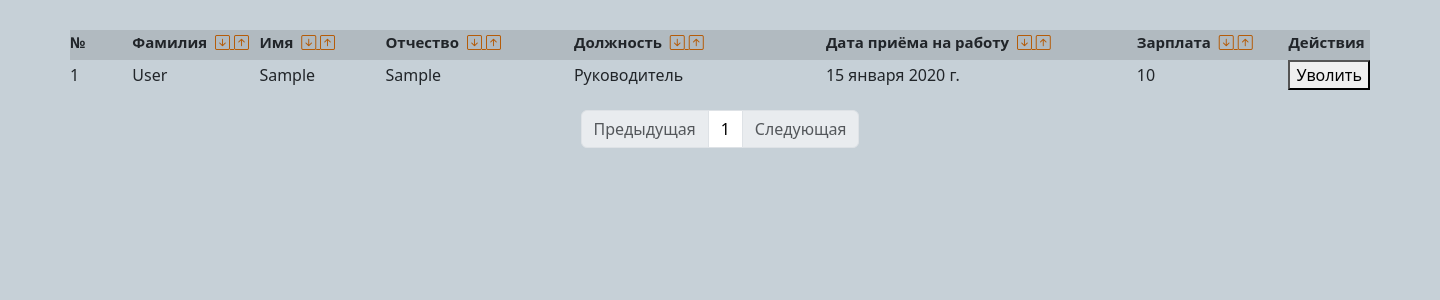
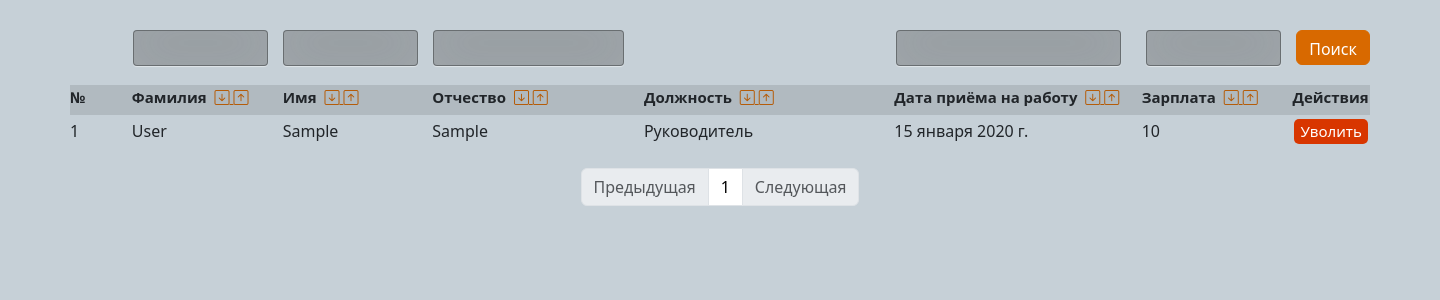
Before and after one commit to SwedL/industrial-company, a Django app: page /department/1/1/1/ in a window 1440 px wide. Shown: the part 60-360 px from the top of the page. Run offline with Django 5.2, Linux system fonts and the light colour scheme; data comes from the database, SQL or seed files in the repository; tables that the repository leaves empty hold one stand-in row (values such as "Sample post"); style sheets or scripts are compiled from the project's sources; some libraries are stand-ins or nearby versions.

Commit message:
add search field in view

```diff
--- a/structure/forms.py
+++ b/structure/forms.py
@@ -1,26 +1,36 @@
-from django.forms import CharField, ModelForm, TextInput, PasswordInput, ChoiceField
+from django import forms
 from django.contrib.auth.forms import AuthenticationForm
 from django.urls import reverse
+from django.utils import timezone
+
 from .models import Employee
 
 
 class UserLoginForm(AuthenticationForm):
     """Форма авторизация пользователя"""
 
-    username = CharField(label='Логин', widget=TextInput(attrs={
+    username = forms.CharField(label='Логин', widget=forms.TextInput(attrs={
         'class': 'form-control py-4', 'placeholder': 'Username'}))
-    password = CharField(label='Пароль', widget=PasswordInput(attrs={
+    password = forms.CharField(label='Пароль', widget=forms.PasswordInput(attrs={
         'class': 'form-control py-4', 'placeholder': 'Password'}))
 
     class Meta:
         fields = ('username', 'password')
 
 
-class AddEmployeeForm(ModelForm):
-    # first_name = CharField(required=True, widget=TextInput(attrs={"class": "clrtxt", "placeholder": "Имя"}))
-    # last_name = CharField(required=True, widget=TextInput(attrs={"class": "clrtxt", "placeholder": "Фамилия"}))
-    # patronymic = CharField(required=True, widget=TextInput(attrs={"class": "clrtxt", "placeholder": "Отчество"}))
-    # position = ChoiceField()
+class SearchEmployeeForm(forms.Form):
+    last_name = forms.CharField(max_length=50, required=False)
+    first_name = forms.CharField(max_length=50, required=False)
+    patronymic = forms.CharField(max_length=50, required=False)
+    employment_date = forms.DateField(required=False)
+    salary = forms.IntegerField(required=False)
+
+    # class Meta:
+    #     model = Employee
+    #     fields = ['last_name', 'first_name', 'patronymic', 'employment_date', 'salary']
+
+
+class AddEmployeeForm(forms.ModelForm):
 
     class Meta:
         model = Employee
--- a/structure/static/structure/css/department.css
+++ b/structure/static/structure/css/department.css
@@ -10,52 +10,123 @@
 }
 
 /* line 9, ../../Users/Алексей/PycharmProjects/industrial-company-server/industrial-company/structure/static/structure/sass/department.sass */
+.main-section__search {
+  display: flex;
+  flex-direction: row;
+  width: 1300px;
+  margin: 0 auto;
+  margin-bottom: 20px;
+  font-size: 15px;
+}
+
+/* line 16, ../../Users/Алексей/PycharmProjects/industrial-company-server/industrial-company/structure/static/structure/sass/department.sass */
 .main-section__table {
   width: 1300px;
   margin: 0 auto;
   margin-bottom: 20px;
 }
 
-/* line 13, ../../Users/Алексей/PycharmProjects/industrial-company-server/industrial-company/structure/static/structure/sass/department.sass */
+/* line 20, ../../Users/Алексей/PycharmProjects/industrial-company-server/industrial-company/structure/static/structure/sass/department.sass */
 .main-section__navigation {
   display: flex;
   justify-content: center;
   margin: 0 auto;
 }
 
-/* line 18, ../../Users/Алексей/PycharmProjects/industrial-company-server/industrial-company/structure/static/structure/sass/department.sass */
+/* line 25, ../../Users/Алексей/PycharmProjects/industrial-company-server/industrial-company/structure/static/structure/sass/department.sass */
+.form-search {
+  width: 1300px;
+  height: 35px;
+  display: flex;
+  flex-direction: row;
+}
+
+/* line 31, ../../Users/Алексей/PycharmProjects/industrial-company-server/industrial-company/structure/static/structure/sass/department.sass */
+input {
+  width: 90%;
+  margin-right: 10px;
+  background: rgba(44, 44, 44, 0.3);
+  border: none;
+  outline: none;
+  padding: 7px;
+  font-size: 13px;
+  color: #fff;
+  text-shadow: 1px 1px 1px rgba(0, 0, 0, 0.3);
+  border: 1px solid rgba(0, 0, 0, 0.3);
+  border-radius: 4px;
+  box-shadow: inset 0 -5px 45px rgba(192, 192, 192, 0.2), 0 1px 1px rgba(255, 255, 255, 0.471);
+  -webkit-transition: box-shadow .5s ease;
+  -moz-transition: box-shadow .5s ease;
+  -o-transition: box-shadow .5s ease;
+  -ms-transition: box-shadow .5s ease;
+  transition: box-shadow .5s ease;
+}
+
+/* line 53, ../../Users/Алексей/PycharmProjects/industrial-company-server/industrial-company/structure/static/structure/sass/department.sass */
 a {
   color: #b55800;
   text-decoration: underline;
 }
 
-/* line 22, ../../Users/Алексей/PycharmProjects/industrial-company-server/industrial-company/structure/static/structure/sass/department.sass */
+/* line 57, ../../Users/Алексей/PycharmProjects/industrial-company-server/industrial-company/structure/static/structure/sass/department.sass */
 table {
   width: 1300px;
   margin: 0 auto;
 }
 
-/* line 26, ../../Users/Алексей/PycharmProjects/industrial-company-server/industrial-company/structure/static/structure/sass/department.sass */
+/* line 61, ../../Users/Алексей/PycharmProjects/industrial-company-server/industrial-company/structure/static/structure/sass/department.sass */
 small {
   font-size: 15px;
   font-weight: bold;
 }
 
-/* line 30, ../../Users/Алексей/PycharmProjects/industrial-company-server/industrial-company/structure/static/structure/sass/department.sass */
+/* line 65, ../../Users/Алексей/PycharmProjects/industrial-company-server/industrial-company/structure/static/structure/sass/department.sass */
 th {
   text-justify: center;
   height: 30px;
   background-color: #b1bac0;
 }
 
-/* line 35, ../../Users/Алексей/PycharmProjects/industrial-company-server/industrial-company/structure/static/structure/sass/department.sass */
+/* line 70, ../../Users/Алексей/PycharmProjects/industrial-company-server/industrial-company/structure/static/structure/sass/department.sass */
 tr:nth-child(even) {
   background-color: #b1bac0;
 }
 
-/* line 38, ../../Users/Алексей/PycharmProjects/industrial-company-server/industrial-company/structure/static/structure/sass/department.sass */
+/* line 73, ../../Users/Алексей/PycharmProjects/industrial-company-server/industrial-company/structure/static/structure/sass/department.sass */
+.btn-primary {
+  --bs-btn-color: #fff;
+  --bs-btn-bg: #d86900;
+  --bs-btn-border-color: #d86900;
+  --bs-btn-hover-color: #fff;
+  --bs-btn-hover-bg: #af5c0e;
+  --bs-btn-hover-border-color: #c76000;
+  --bs-btn-focus-shadow-rgb: 49,132,253;
+  --bs-btn-active-color: #fff;
+  --bs-btn-active-bg: #c76000;
+  --bs-btn-active-border-color: #c76000;
+  --bs-btn-active-shadow: inset 0 3px 5px rgba(0, 0, 0, 0.125);
+  --bs-btn-disabled-color: #fff;
+  --bs-btn-disabled-bg: #a3652b;
+  --bs-btn-disabled-border-color: #8a5e34;
+}
+
+/* line 89, ../../Users/Алексей/PycharmProjects/industrial-company-server/industrial-company/structure/static/structure/sass/department.sass */
+.btn {
+  text-align: center;
+}
+
+/* line 93, ../../Users/Алексей/PycharmProjects/industrial-company-server/industrial-company/structure/static/structure/sass/department.sass */
 .dismiss {
-  font-size: 16px;
+  background-color: #d83600;
+  border-color: #af2d02;
+  border: none;
+  border-radius: 5px;
+  color: white;
+  text-align: center;
+  text-decoration: none;
+  display: inline-block;
+  margin: 4px 2px;
+  font-size: 15px;
 }
 
 /*# sourceMappingURL=department.css.map */
--- a/structure/static/structure/sass/department.sass
+++ b/structure/static/structure/sass/department.sass
@@ -6,6 +6,13 @@
     margin: 0 auto
     margin-top: 30px
     background:
+    &__search
+        display: flex
+        flex-direction: row
+        width: 1300px
+        margin: 0 auto
+        margin-bottom: 20px
+        font-size: 15px
     &__table
         width: 1300px
         margin: 0 auto
@@ -14,6 +21,34 @@
         display: flex
         justify-content: center
         margin: 0 auto
+
+.form-search
+    width: 1300px
+    height: 35px
+    display: flex
+    flex-direction: row
+
+input
+    width: 90%
+    margin-right: 10px
+    background: rgba(44, 44, 44, 0.3)
+    border: none
+    outline: none
+    padding: 7px
+    font-size: 13px
+    color: #fff
+    text-shadow: 1px 1px 1px rgba(0,0,0,0.3)
+    border: 1px solid rgba(0,0,0,0.3)
+    border-radius: 4px
+    box-shadow: inset 0 -5px 45px rgba(192, 192, 192, 0.2), 0 1px 1px rgba(255, 255, 255, 0.471)
+    -webkit-transition: box-shadow .5s ease
+    -moz-transition: box-shadow .5s ease
+    -o-transition: box-shadow .5s ease
+    -ms-transition: box-shadow .5s ease
+    transition: box-shadow .5s ease
+
+// input:focus
+//     box-shadow: inset 0 -5px 45px rgba(100,100,100,0.4), 0 1px 1px rgba(255,255,255,0.2)
 
 a
     color: #b55800
@@ -35,5 +70,36 @@ tr
     &:nth-child(even)
         background-color: #b1bac0
 
+.btn-primary
+    --bs-btn-color: #fff
+    --bs-btn-bg: #d86900
+    --bs-btn-border-color: #d86900
+    --bs-btn-hover-color: #fff
+    --bs-btn-hover-bg: #af5c0e
+    --bs-btn-hover-border-color: #c76000
+    --bs-btn-focus-shadow-rgb: 49,132,253
+    --bs-btn-active-color: #fff
+    --bs-btn-active-bg: #c76000
+    --bs-btn-active-border-color: #c76000
+    --bs-btn-active-shadow: inset 0 3px 5px rgba(0, 0, 0, 0.125)
+    --bs-btn-disabled-color: #fff
+    --bs-btn-disabled-bg: #a3652b
+    --bs-btn-disabled-border-color: #8a5e34
+
+.btn
+    text-align: center
+    // --bs-btn-font-size: 15px
+
 .dismiss
-    font-size: 16px
+    background-color: #d83600
+    border-color: #af2d02
+    border: none
+    border-radius: 5px
+    color: white
+    // padding: 15px 32px
+    text-align: center
+    text-decoration: none
+    display: inline-block
+    margin: 4px 2px
+    // cursor: pointer
+    font-size: 15px
--- a/structure/templates/structure/department.html
+++ b/structure/templates/structure/department.html
@@ -14,6 +14,20 @@
 
 <div class="main-section">
     <!-- Таблица сотрудников -->
+    <div class="main-section__search">
+        <form class="main-section__form form-search" method="post">
+            {% csrf_token %}
+            <div style="width: 5%;"><p></p></div>
+            <div style="width: 12%;"><p>{{form.last_name}}</p></div>
+            <div style="width: 12%;"><p>{{form.first_name}}</p></div>
+            <div style="width: 17%;"><p>{{form.patronymic}}</p></div>
+            <div style="width: 20%;"><p></p></div>
+            <div style="width: 20%;"><p>{{form.employment_date}}</p></div>
+            <div style="width: 12%;"><p>{{form.salary}}</p></div>
+
+            <button type="submit" class="btn btn-primary">Поиск</button>
+        </form>
+    </div>
     {% include "structure/employees_table.html" %}
 </div>
 
--- a/structure/templates/structure/employees_table.html
+++ b/structure/templates/structure/employees_table.html
@@ -12,7 +12,7 @@
             </th>
 
             <!-- Заголовок фамилия сотрудника -->
-            <th scope="col" style="width: 10%">
+            <th scope="col" style="width: 12%">
                 <small>
                     Фамилия
                     <a href="{% url 'structure:department' position_id=department order_by='last_name' direction='ascend' %}">
@@ -25,7 +25,7 @@
             </th>
 
             <!-- Заголовок имени сотрудника -->
-            <th scope="col" style="width: 10%">
+            <th scope="col" style="width: 12%">
                 <small>
                     Имя
                     <a href="{% url 'structure:department' position_id=department order_by='first_name' direction='ascend' %}">
@@ -38,7 +38,7 @@
             </th>
 
             <!-- Заголовок отчество сотрудника -->
-            <th scope="col" style="width: 15%">
+            <th scope="col" style="width: 17%">
                 <small>
                     Отчество
                     <a href="{% url 'structure:department' position_id=department order_by='patronymic' direction='ascend' %}">
@@ -64,7 +64,7 @@
             </th>
 
             <!-- Заголовок дата приёма на работу -->
-            <th scope="col" style="width: 25%">
+            <th scope="col" style="width: 20%">
                 <small>
                     Дата приёма на работу
                     <a href="{% url 'structure:department' position_id=department order_by='employment_date' direction='ascend' %}">
--- a/structure/views.py
+++ b/structure/views.py
@@ -6,7 +6,7 @@ from django.views.decorators.http import require_http_methods
 from django.views.generic import TemplateView, View, ListView, CreateView
 from django.core.paginator import Paginator
 
-from structure.forms import UserLoginForm
+from structure.forms import UserLoginForm, SearchEmployeeForm
 from structure.models import Position, Employee
 from django.contrib.auth.views import (LoginView, PasswordChangeView,
                                        PasswordResetConfirmView,
@@ -30,12 +30,13 @@ class EmployeesView(View):
     paginate_by = 25
 
     def get(self, request, position_id, order_by, direction):
+        form = SearchEmployeeForm()
 
         if direction == 'descend':
             order_by += ' DESC'
 
-        s = f'SELECT ROW_NUMBER() OVER(ORDER BY {order_by}) AS num, * FROM structure_employee WHERE position_id = {position_id} ORDER BY {order_by}'
-        employees_list = Employee.objects.raw(s)
+        sql = f'SELECT ROW_NUMBER() OVER(ORDER BY {order_by}) AS num, * FROM structure_employee WHERE position_id = {position_id} ORDER BY {order_by}'
+        employees_list = Employee.objects.raw(sql)
 
         paginator = Paginator(employees_list, 20)
         page_number = request.GET.get("page")
@@ -44,12 +45,38 @@ class EmployeesView(View):
         context = {
             'employees': page_obj,
             'department': position_id,
-            'paginator_range': page_obj.paginator.get_elided_page_range(page_obj.number)
+            'paginator_range': page_obj.paginator.get_elided_page_range(page_obj.number),
+            'form': form,
         }
         return render(request, 'structure/department.html', context=context)
 
-    def post(self, request):
-        pass
+    def post(self, request, position_id, order_by, direction):
+        form = SearchEmployeeForm()
+        where_list = ['last_name', 'first_name', 'patronymic', 'employment_date', 'salary']
+        where_dict = {i: request.POST[i] for i in where_list}
+
+        normal_list = [f'{k} LIKE "%{v}%"' for k, v in where_dict.items() if v]
+        normal_list.insert(0, f'WHERE position_id = {position_id}')
+
+        sql_where = ' AND '.join(normal_list)
+
+        if direction == 'descend':
+            order_by += ' DESC'
+
+        sql = f'SELECT ROW_NUMBER() OVER(ORDER BY {order_by}) AS num, * FROM structure_employee {sql_where} ORDER BY {order_by}'
+        employees_list = Employee.objects.raw(sql)
+
+        paginator = Paginator(employees_list, 20)
+        page_number = request.GET.get("page")
+        page_obj = paginator.get_page(page_number)
+
+        context = {
+            'employees': page_obj,
+            'department': position_id,
+            'paginator_range': page_obj.paginator.get_elided_page_range(page_obj.number),
+            'form': form,
+        }
+        return render(request, 'structure/department.html', context=context)
 
 
 class EmployeeCreateView(CreateView):
```
Also changed, not shown: 1 other file.
